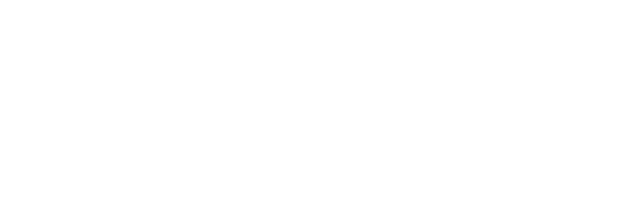
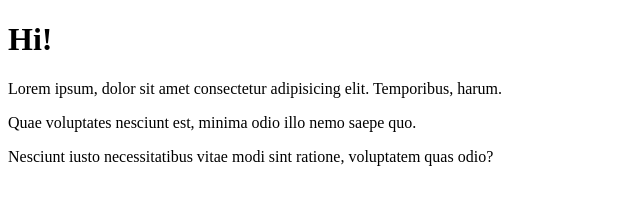
Before and after one commit to MikaStan/HoneyLanding, a plain HTML site: page index.html in a window 1280 px wide. Shown: the whole page, without its empty margins (0-640 px from the left). Drawn offline with Linux system fonts and the light colour scheme.

Commit message:
Добавлен контент

```diff
--- a/index.html
+++ b/index.html
@@ -7,6 +7,9 @@
     <link rel="stylesheet" href="/css/style.css">
 </head>
 <body>
-
+    <h1>Hi!</h1>
+    <p>Lorem ipsum, dolor sit amet consectetur adipisicing elit. Temporibus, harum.</p>
+    <p>Quae voluptates nesciunt est, minima odio illo nemo saepe quo.</p>
+    <p>Nesciunt iusto necessitatibus vitae modi sint ratione, voluptatem quas odio?</p>
 </body>
 </html>
```
